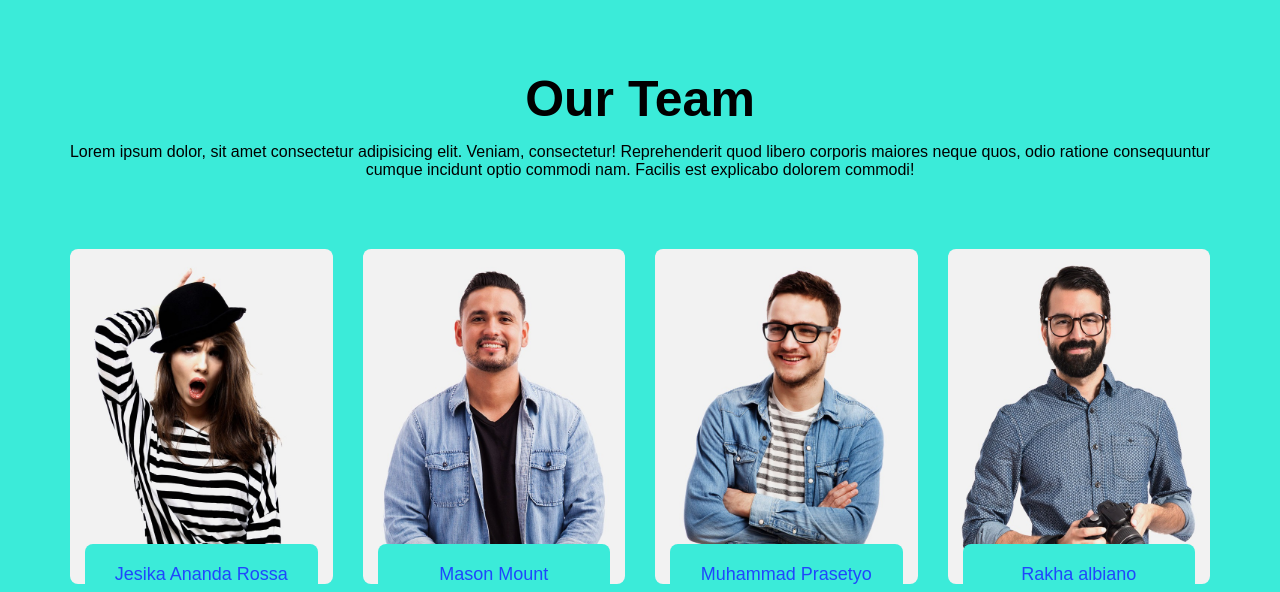
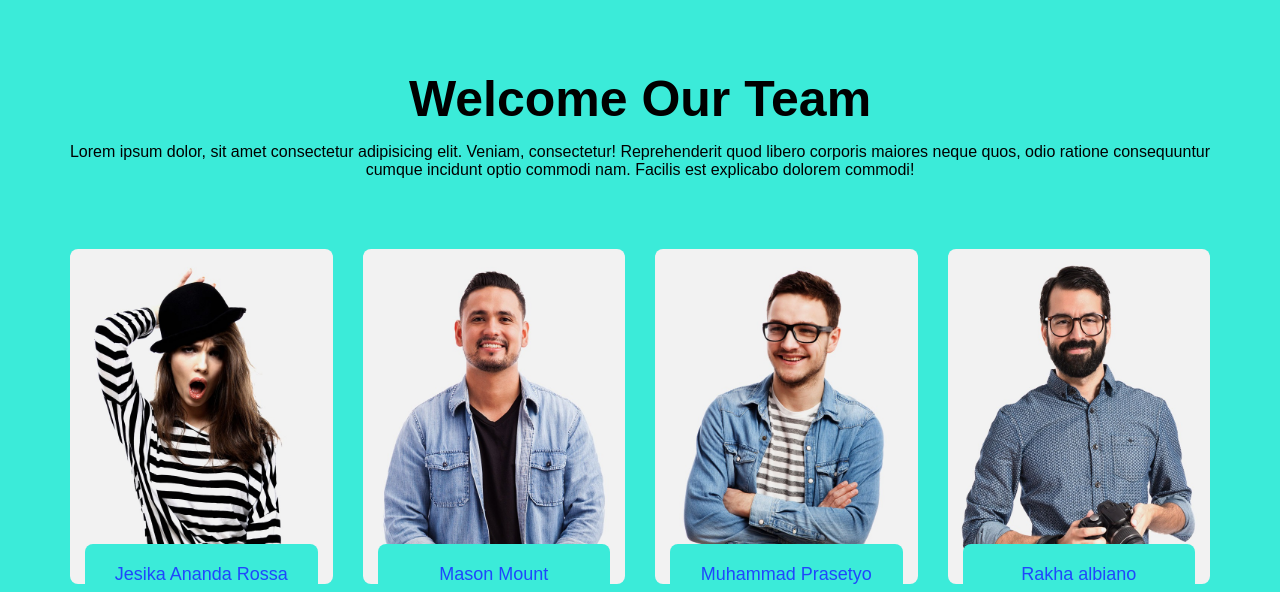
Before and after one commit to fadhlyrobbani15/team, a plain HTML site: page index.html in a window 1280 px wide. Shown: the top 592 px of the page. Drawn offline with Linux system fonts and the light colour scheme.

Commit message:
ganti nama

```diff
--- a/index.html
+++ b/index.html
@@ -12,7 +12,7 @@
         <div class="container">
             <div class="row">
                 <div class="section-title">
-                    <h1>Our Team</h1>
+                    <h1>Welcome Our Team</h1>
                     <p>Lorem ipsum dolor, sit amet consectetur adipisicing elit. Veniam, consectetur! Reprehenderit quod libero corporis maiores neque quos, odio ratione consequuntur cumque incidunt optio commodi nam. Facilis est explicabo dolorem commodi!</p>
                 </div>
             </div>
```
